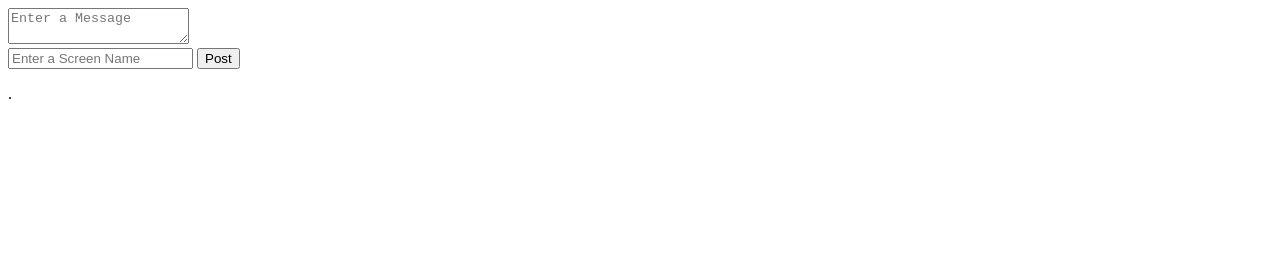
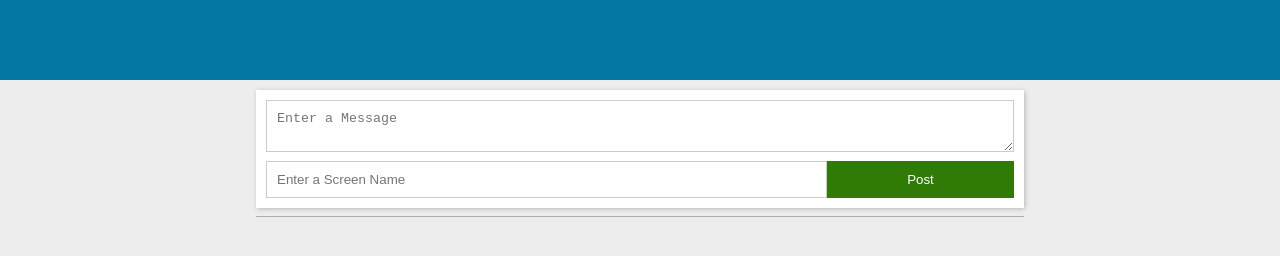
Before and after one commit to dynameek/gdg-ogb, a website: page public/index.html in a window 1280 px wide. Drawn offline with nearby package versions, Linux system fonts and the light colour scheme; no server answers.

Commit message:
functionally ready

```diff
--- a/app.js
+++ b/app.js
@@ -38,6 +38,7 @@ wSocket.listen();
 
 //  SERVE APPLICATION
 const port = 3000;
+
 http.listen(process.env.PORT || port, () => {
     console.log('Node is listening on port: ' + port);
 });
--- a/config/sockets.js
+++ b/config/sockets.js
@@ -12,7 +12,7 @@ class sockets {
         this.io.on('connection', (socket) => {
             //
             socket.on('new-post', (data) => {
-                socket.emit('add-post', data);
+                this.io.emit('add-post', data);
             })
         });
     }
--- a/public/assets/css/style.css
+++ b/public/assets/css/style.css
@@ -0,0 +1,101 @@
+/*	*/
+body {
+	background: #ededed;
+}
+
+div, section, header {
+	box-sizing: border-box;
+	width: 100%;
+	height: auto;
+}
+
+textarea, input {
+	box-sizing: border-box;
+	width: 100%;
+
+	border: 1px solid #ccc;
+	margin-bottom: 5px;
+	padding: 10px;
+}
+
+input[type='button'] {
+	float: right;
+	border: 1px solid #307A06;
+
+	background: #307A06;
+	color: #fff;
+}
+
+.page-wrapper {
+	position: absolute;
+	top: 0;
+	left: 0;
+
+	width: 100%;
+}
+
+/*	*/
+header {
+	height: 60px;
+
+	background: #0477A0;
+}
+
+
+/*	*/
+.main {
+	padding: 10px;
+}
+.main > hr {
+	border: none;
+	border-bottom: 1px solid #AFAEAA;
+}
+
+.form-wrapper {
+	padding: 10px;
+	padding-bottom: 5px;
+
+	background: #fff;
+	box-shadow: 0.5px 0.5px 5px #aaa;
+}
+.m-row{
+	display: flex;
+	flex-direction: row;
+	justify-content: center;
+	align-content: center;
+}
+.input-75 {
+	width: 75%;
+}
+.input-25 {
+	width: 25%;
+}
+
+/*	*/
+.post {
+	margin-bottom: 5px;
+	padding: 10px;
+
+	background: #fff;
+	box-shadow: 0.5px 0.5px 5px #aaa;
+}
+
+span[class="name"] {
+	font-weight: bold;
+	color: #0B4B7A;
+}
+
+@media screen and (min-width: 768px) {
+	.main {
+		padding: 10px 100px;
+	}
+}
+
+@media screen and (min-width: 1200px) {
+	header{
+		height: 80px;
+	}
+	.main {
+		padding: 10px 20%;
+	}
+}
--- a/public/index.html
+++ b/public/index.html
@@ -16,16 +16,14 @@
                 <div class="form-wrapper">
                     <form name="post_form">
                         <textarea name="post_body" placeholder="Enter a Message"></textarea>
-                        <div class="form-group m-row s-col">
-                            <input type="text" name="post_screen_name" class="input-m-75 input-s-100" placeholder="Enter a Screen Name">
-                            <input name="post_submit" type="button" class="input-m-75 input-s-100" value="Post">
+                        <div class="form-group m-row">
+                            <input type="text" name="post_screen_name" class="input-75" placeholder="Enter a Screen Name">
+                            <input name="post_submit" type="button" class="input-25" value="Post">
                         </div>
                     </form>
                 </div>
-                <p>.</p>
+                <hr>
                 <div id="posts">
-                    <div class="post">
-                    </div>
                 </div>
             </section>
         </div>
```
